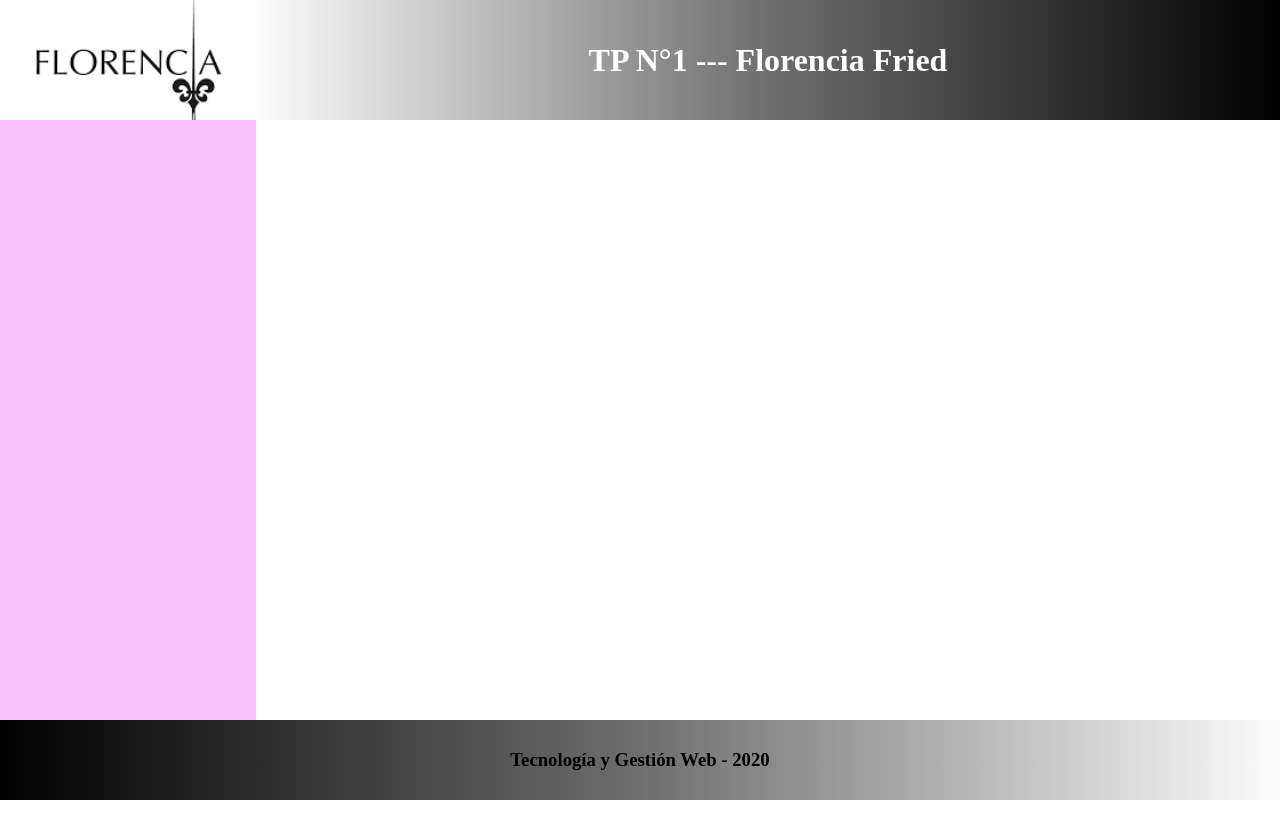
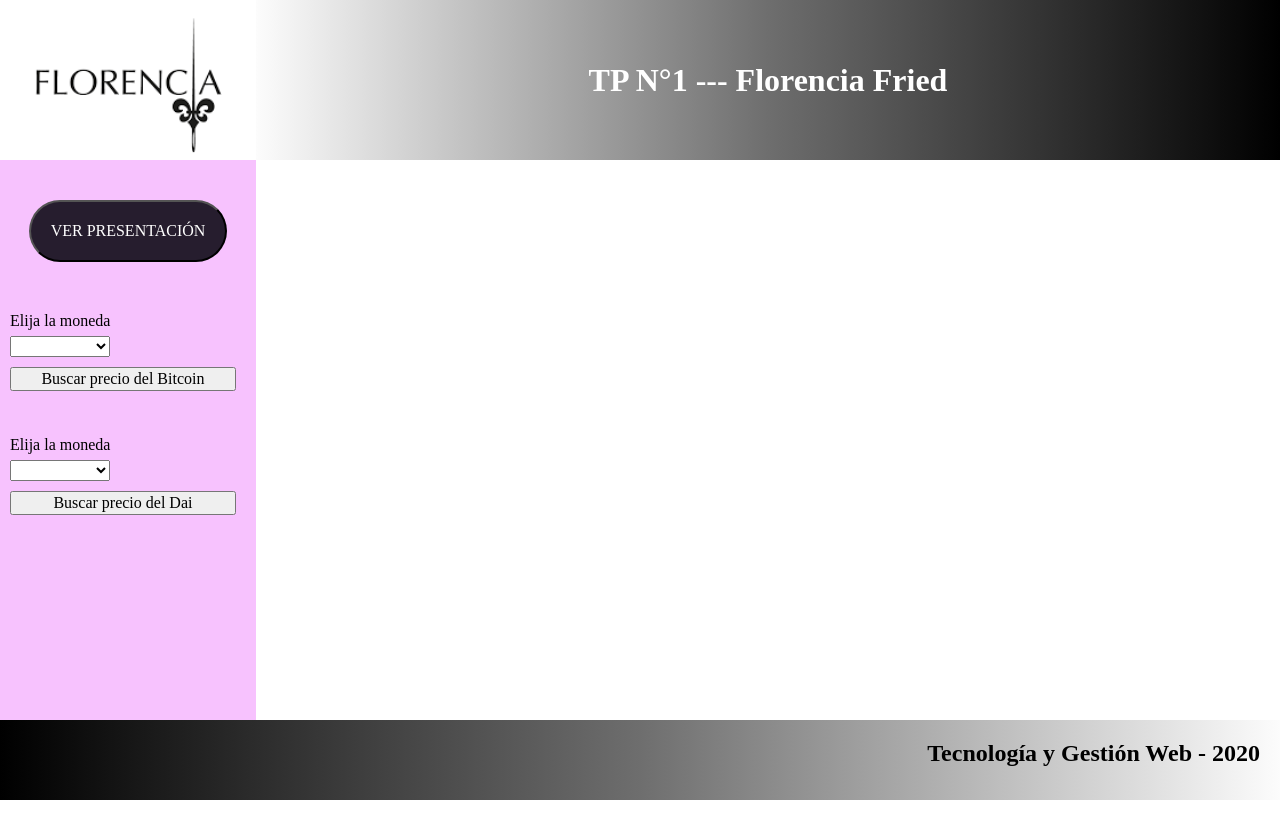
Before and after one commit to yoelalmiron1997/tygwe, a Vue app in the folder Practica-1/FlorenciaFried/app-tp1/: page / in a window 1280 px wide. Shown: the top 838 px of the page. Before the commit the page ends 800 px from the top, so only its background shows below. Built offline with nearby package versions, Linux system fonts and the light colour scheme.

Commit message:
Poniendo el video de presentacion y dandole estilos al container

```diff
--- a/Practica-1/FlorenciaFried/app-tp1/src/App.vue
+++ b/Practica-1/FlorenciaFried/app-tp1/src/App.vue
@@ -2,6 +2,7 @@
   <div id="app">
     <Header></Header>
     <Sidebar></Sidebar>
+    <Principal></Principal>
     <Footer></Footer>
   </div>
 </template>
@@ -10,6 +11,7 @@
 
 import Header from './components/Header';
 import Sidebar from './components/Sidebar';
+import Principal from './components/Principal';
 import Footer from './components/Footer';
 
 export default {
@@ -17,6 +19,7 @@ export default {
   components: {
     Header,
     Sidebar,
+    Principal,
     Footer,
   }
 }
--- a/Practica-1/FlorenciaFried/app-tp1/src/components/Footer.vue
+++ b/Practica-1/FlorenciaFried/app-tp1/src/components/Footer.vue
@@ -1,6 +1,6 @@
 <template>
   <footer class="footer">
-    <h3 class="text">Tecnología y Gestión Web - 2020</h3>
+    <h2 class="text">Tecnología y Gestión Web - 2020</h2>
   </footer>
 </template>
 
@@ -15,6 +15,8 @@ export default {
 .footer {
   width: 100%;
   height: 10vh;
+  bottom: 0 !important;
+  position: absolute;
   background: linear-gradient(
     90deg,
     rgb(0, 0, 0) 0%,
@@ -24,40 +26,6 @@ export default {
 }
 .text {
   float: right;
-}
-@media (max-width: 320px) {
-  .footer {
-    height: 7vh;
-    display: flex;
-    align-items: center;
-    justify-content: center;
-    font-size: 0.7em;
-  }
-}
-
-@media (min-width: 321px) {
-  .footer {
-    height: 10vh;
-    display: flex;
-    align-items: center;
-    justify-content: center;
-    font-size: 0.8em;
-  }
-}
-
-@media (min-width: 376px) {
-  .footer {
-    height: 10vh;
-    display: flex;
-    align-items: center;
-    justify-content: center;
-    font-size: 0.9em;
-  }
-}
-
-@media (min-width: 426px) {
-  .footer {
-    font-size: 1em;
-  }
+  margin-right: 20px;
 }
 </style>
--- a/Practica-1/FlorenciaFried/app-tp1/src/components/Header.vue
+++ b/Practica-1/FlorenciaFried/app-tp1/src/components/Header.vue
@@ -37,43 +37,4 @@ export default {
   float: left;
   object-fit: cover;
 }
-
-@media (max-width: 320px) {
-  .header {
-    height: 10vh;
-    font-size: 0.5em;
-  }
-
-  .image {
-    height: 10vh;
-  }
-}
-
-@media (min-width: 321px) {
-  .header {
-    height: 15vh;
-    font-size: 0.6em;
-  }
-
-  .image {
-    height: 15vh;
-  }
-}
-
-@media (min-width: 376px) {
-  .header {
-    height: 15vh;
-    font-size: 0.7em;
-  }
-
-  .image {
-    height: 15vh;
-  }
-}
-
-@media (min-width: 426px) {
-  .header {
-    font-size: 1em;
-  }
-}
 </style>
--- /dev/null
+++ b/Practica-1/FlorenciaFried/app-tp1/src/components/Principal.vue
@@ -0,0 +1,50 @@
+<template>
+  <div class="principal">
+    <div class="video-container">
+      <video
+        class="video"
+        v-if="type === 'video'"
+        src="../assets/video.mp4"
+      ></video>
+    </div>
+  </div>
+</template>
+
+<script>
+export default {
+  name: 'Principal',
+
+  props: {
+    type: String,
+  }
+
+}
+</script>
+
+<style scoped>
+.principal {
+  width: 80%;
+  height: 70vh;
+  float: left;
+}
+
+.video-container {
+  max-width: 100%;
+  max-height: 100%;
+  width: 600px;
+  height: 400px;
+  margin: 5px auto;
+  position: relative;
+}
+
+.video {
+  width: 100%;
+  height: 100%;
+  top: 0;
+  bottom: 0;
+  right: 0;
+  left: 0;
+  margin: auto;
+  position: absolute;
+}
+</style>
--- a/Practica-1/FlorenciaFried/app-tp1/src/components/Sidebar.vue
+++ b/Practica-1/FlorenciaFried/app-tp1/src/components/Sidebar.vue
@@ -1,12 +1,59 @@
 <template>
   <aside class="sidebar">
+    <div class="presentation">
+      <button class="button" v-on:click="type='video'">VER PRESENTACIÓN</button>
+    </div>
+
+    <form class="form">
+      <div class="div">
+        <label class="label" for="btc">Elija la moneda</label>
+
+        <select class="select" id="btc" v-model="btc" name="btc">
+          <option>ARS</option>
+          <option>EUR</option>
+          <option>USD</option>
+        </select>
+
+        <input class="input" type="submit" value="Buscar precio del Bitcoin" />
+      </div>
+
+      <div class="div">
+        <label class="label" for="dai">Elija la moneda</label>
+
+        <select class="select" id="dai" v-model="dai" name="dai">
+          <option>ARS</option>
+          <option>EUR</option>
+          <option>USD</option>
+        </select>
+
+        <input class="input" type="submit" value="Buscar precio del Dai" />
+      </div>
+    </form>
+
+    <Principal :type="type"></Principal>
   </aside>
 </template>
 
 <script>
+
+import Principal from './Principal';
+
 export default {
   name: 'Sidebar',
 
+  data: function () {
+    return {
+      type: ' ',
+    }
+  },
+
+  components: {
+    Principal,
+  },
+
+  methods: {
+
+  }
 }
 </script>
 
@@ -16,23 +63,45 @@ export default {
   background-color: #f7c2fe;
   height: 70vh;
   color: #fff;
+  float: left;
+  padding-top: 30px;
 }
 
-@media (max-width: 320px) {
-  .sidebar {
-    height: 83vh;
-  }
+.presentation {
+  display: flex;
+  justify-content: center;
 }
 
-@media (min-width: 321px)) {
-  .sidebar {
-    height: 75vh;
-  }
+.button {
+  background-color: rgb(38, 29, 46);
+  color: #fff;
+  padding: 20px;
+  margin: 10px;
+  border-radius: 40px;
 }
 
-@media (min-width: 376px) {
-  .sidebar {
-    height: 75vh;
-  }
+.button:hover {
+  cursor: pointer;
+}
+
+.div {
+  margin-top: 40px;
+  margin-left: 5px;
+}
+
+.label {
+  margin: 5px;
+  color: black;
+}
+
+.select {
+  display: block;
+  margin: 5px;
+  width: 40%;
+}
+
+.input {
+  margin: 5px;
+  width: 90%;
 }
 </style>
```
Also changed, not shown: 1 other file (tests, documents, lock files or other folders).
